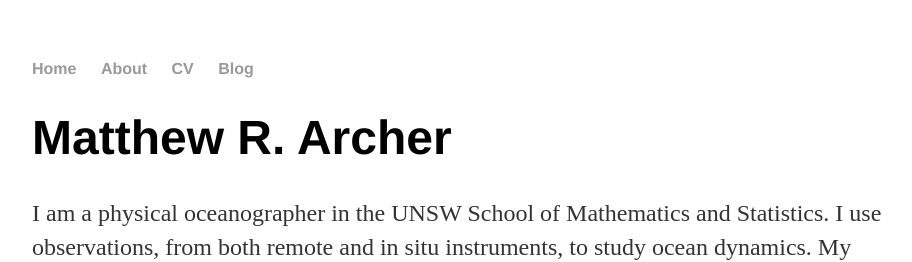
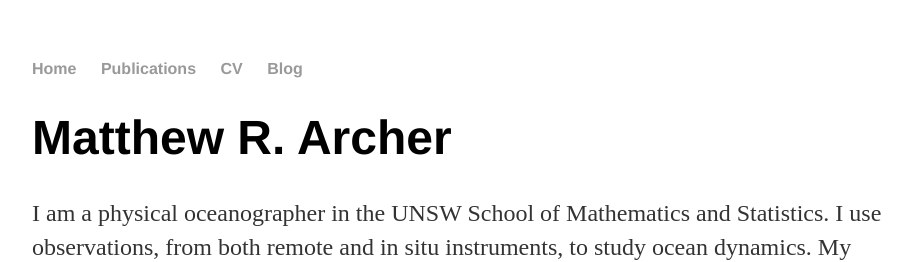
Before and after one commit to matthewarcher/matthewarcher.github.io, a Jekyll site: the page built from index.html, in a window 1280 px wide. Shown: the top 262 px of the page, without its empty margins (160-1072 px from the left). Built offline with Jekyll 4.4.1, drawn with Linux system fonts in a browser that asks for light colours.

Commit message:
Update default.html

```diff
--- a/_layouts/default.html
+++ b/_layouts/default.html
@@ -9,7 +9,7 @@
 			<nav>
 	    		<ul>
 	        		<li><a href="/">Home</a></li>
-		        	<li><a href="/Publications">About</a></li>
+		        	<li><a href="/Publications">Publications</a></li>
 	        		<li><a href="/cv">CV</a></li>
 	        		<li><a href="/blog">Blog</a></li>
 	    		</ul>
```
